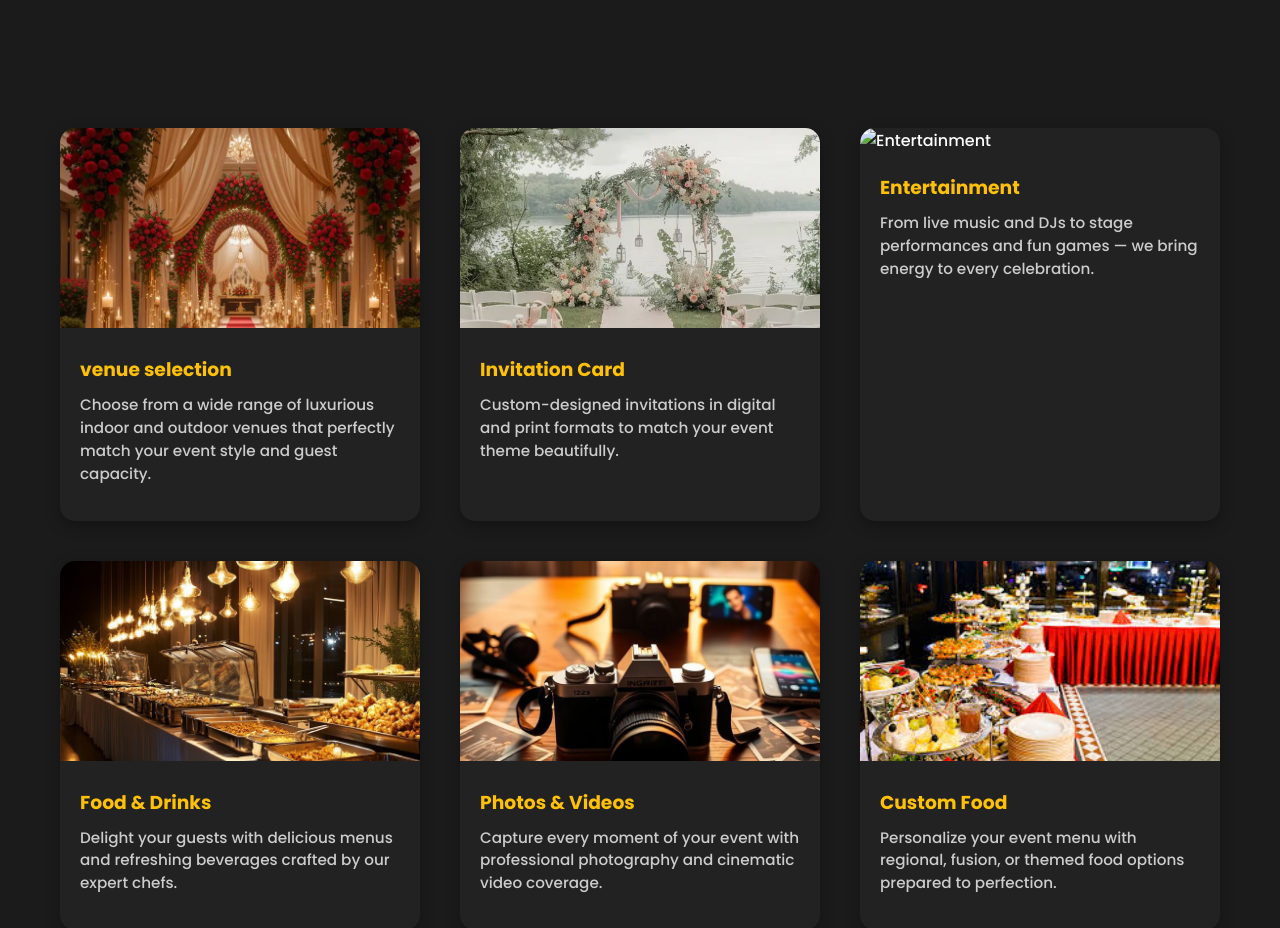
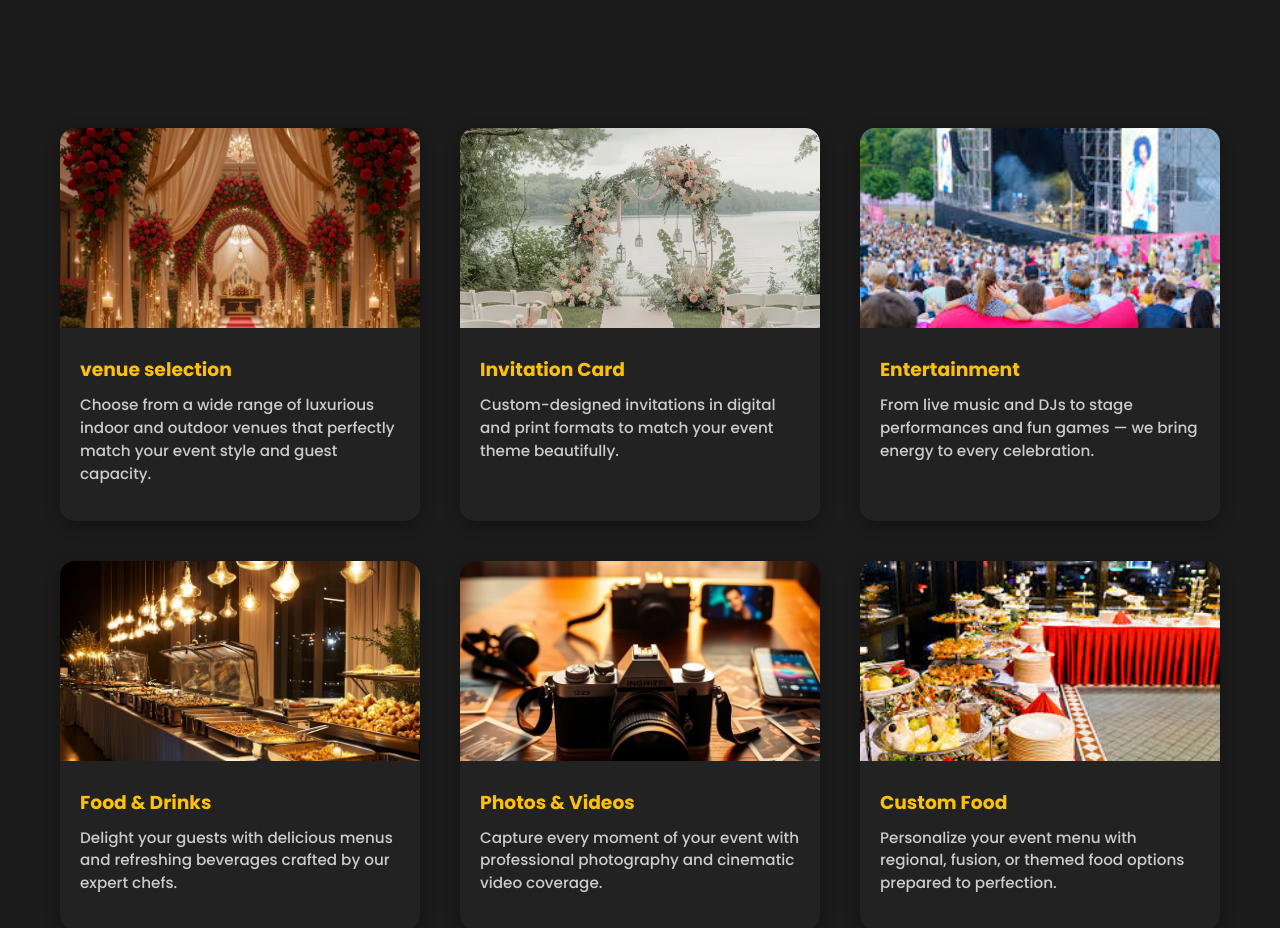
Before and after one commit to 25pcsa123/EVENT-MANAGEMENT, a plain HTML site: page services.html in a window 1280 px wide. Shown: the part 1280-2208 px from the top of the page. Drawn offline with Linux system fonts and the light colour scheme.

Commit message:
Update services.html

```diff
--- a/services.html
+++ b/services.html
@@ -361,7 +361,7 @@
       </div>
     </div>
     <div class="card">
-      <img src="images/musicc.jpg" alt="Entertainment">
+      <img src="musicc.jpg" alt="Entertainment">
       <div class="card-content">
         <h3>Entertainment</h3>
         <p>From live music and DJs to stage performances and fun games — we bring energy to every celebration.</p>
```
